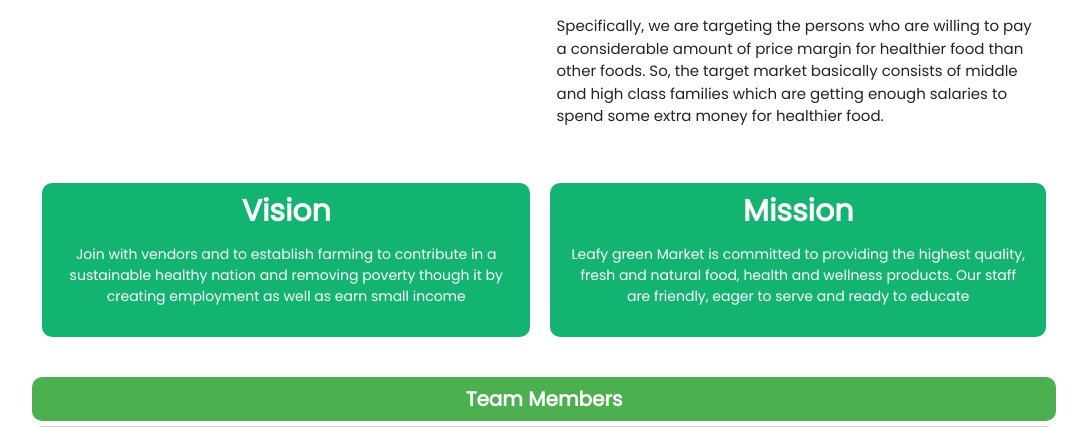
After one commit to madushan-dev/Leafygreen-Oragnic_Food_Store_PHP_MySQL, a PHP site: page /about-us.php in a window 1280 px wide. The commit adds this page. Shown: the part 568-995 px from the top of the page, without its empty margins (96-1183 px from the left). Run offline with PHP 8.4, Linux system fonts and the light colour scheme.

Commit message:
About us page create

```diff
--- /dev/null
+++ b/about-us.php
@@ -0,0 +1,111 @@
+<!-- Including Header -->
+<?php include_once 'resources/header.php'; ?>
+<!---------------------->
+<section class="bottom-header">
+    <h1 class="page-heading">About Us</h1>
+</section>
+
+<section class="mt-5 ">
+    <div class="row">
+        <div class="col-6 main-categories">
+            <img class="img-fluid" src="https://www.astaspice.org/wordpress/wp-content/uploads/2014/01/iStock_000065823839_Large.jpg" alt="">
+
+        </div>
+        <div class="col-6 about-details">
+            <h2>About Leafy Green </h2>
+            <p class="pt-3">Leafy Green will offer a Customer to Customer (C2C) and Business to Customer (B2C) e-commerce
+                platform for buying and selling organic, locally grown and chemical free Vegetables, Fruits, Spices, Dairy
+                Products, Beverages and Organic ready made meals. This platform will help local farmers and specially,
+                it will provide a path for healthy life for the society.</p>
+            <p>The creation of the platform is in response to the
+                growing demand in the community for a local natural food store.This e - commerce platform targets
+                local adults who have a family with dependents (Mostly with children or old adults).</p>
+            <p>Specifically, we are
+                targeting the persons who are willing to pay a considerable amount of price margin for healthier food
+                than other foods. So, the target market basically consists of middle and high class families which are
+                getting enough salaries to spend some extra money for healthier food.</p>
+        </div>
+
+
+    </div>
+    <div class="vision-mission d-flex justify-content-center pt-5">
+        <div>
+            <h2>Vision</h2>
+            <p>Join with vendors and to establish farming to contribute in a sustainable healthy nation and removing
+                poverty though it by creating employment as well as earn small income</p>
+
+        </div>
+        <div>
+            <h2>Mission</h2>
+            <p>Leafy green Market is committed to providing the highest quality, fresh and natural food, health and
+                wellness products. Our staff are friendly, eager to serve and ready to educate</p>
+
+        </div>
+
+
+    </div>
+
+
+    </div>
+
+
+
+</section>
+<section class="mt-5">
+    <div class="row">
+        <h2 class="category-title" style="font-size:2rem">Team Members </h2>
+        <div class="team d-flex justify-content-center">
+            <div>
+                <img class="img-fluid" src="images/team/madushan.jpg" alt="">
+                <div class="team-details">
+                    <h3>Madushan Gunarathne</h3>
+                    <h4>Co-founder</h4>
+                </div>
+            </div>
+            <div>
+                <img class="img-fluid" src="https://e7u8r8u2.rocketcdn.me/wp-content/uploads/2018/03/team-member-4.jpg" alt="">
+                <div class="team-details">
+                    <h3>Sudeera Kavishka</h3>
+                    <h4>Co-founder</h4>
+                </div>
+            </div>
+            <div>
+                <img class="img-fluid" src="images/team/prabash.jpg" alt="">
+                <div class="team-details">
+                    <h3>Prabash Jayaweera</h3>
+                    <h4>Co-founder</h4>
+                </div>
+            </div>
+            <div>
+                <img class="img-fluid" src="images/team/kasuni.jpeg" alt="">
+                <div class="team-details">
+                    <h3>Kasuni Upeksha</h3>
+                    <h4>Co-founder</h4>
+                </div>
+            </div>
+            <div>
+                <img class="img-fluid" src="https://e7u8r8u2.rocketcdn.me/wp-content/uploads/2018/03/team-member-4.jpg" alt="">
+                <div class="team-details">
+                    <h3>Rakshitha Siriwardana</h3>
+                    <h4>Co-founder</h4>
+                </div>
+            </div>
+            <div>
+                <img class="img-fluid" src="images/team/yohan.jpg" alt="">
+                <div class="team-details">
+                    <h3>Avishka Yohan</h3>
+                    <h4>Co-founder</h4>
+                </div>
+            </div>
+
+        </div>
+    </div>
+
+</section>
+
+
+
+
+<!-- Including Footer -->
+<?php include_once 'resources/footer.php'; ?>
+<!---------------------->
--- a/resources/header.php
+++ b/resources/header.php
@@ -47,7 +47,7 @@
             <div class="col col-6 ">
                 <ul class="list-unstyled d-flex justify-content-center primary-menu mt-3">
                     <li class="px-2"><a href="index.php" class="btn btn-success btn-lg px-4 py-3" role="button">Home</a></li>
-                    <li class="px-2"><a href="#" class="btn btn-success btn-lg px-4 py-3" role="button">About us</a></li>
+                    <li class="px-2"><a href="about-us.php" class="btn btn-success btn-lg px-4 py-3" role="button">About us</a></li>
                     <li class="px-2"><a href="shop.php" class="btn btn-success btn-lg px-4 py-3" role="button">Shop</a></li>
                     <li class="px-2"><a href="vendors.php" class="btn btn-success btn-lg px-4 py-3" role="button">Vendors</a></li>
                     <li class="px-2"><a href="#" class="btn btn-success btn-lg px-4 py-3" role="button">Contact us</a></li>
--- a/styles/styles.css
+++ b/styles/styles.css
@@ -392,3 +392,50 @@ h2 {
 .login-register-form .form-group select {
   font-size: 1.6rem;
 }
+/* About us */
+.about-details h2 {
+  color: green;
+}
+.about-details p {
+  font-size: 1.5rem;
+  padding: 5px;
+}
+.vision-mission {
+  width: 80%;
+  margin: auto;
+}
+.vision-mission div {
+  background-color: #13b471;
+  margin: 10px;
+  border-radius: 10px;
+  padding: 10px;
+  color: white;
+}
+.vision-mission div p {
+  font-size: 1.4rem;
+  text-align: center;
+  padding: 10px;
+}
+.team {
+  flex-wrap: wrap;
+  border: 1px solid #ccc;
+  border-radius: 10px;
+  padding-top: 20px;
+  padding-bottom: 20px;
+}
+.team > div {
+  width: 30%;
+  margin: 10px;
+}
+
+.team-details {
+  background-color: rgb(96, 202, 96);
+  color: white;
+  padding: 10px;
+  text-align: center;
+  border-bottom-right-radius: 20px;
+  border-bottom-left-radius: 20px;
+}
+.team-details h3 {
+  font-weight: bold;
+}
```
Also changed, not shown: contact-us.php (added, +39 -0 lines), images/team/kasuni.jpeg (added), images/team/madushan.jpg (added), images/team/prabash.jpg (added), images/team/yohan.jpg (added).
